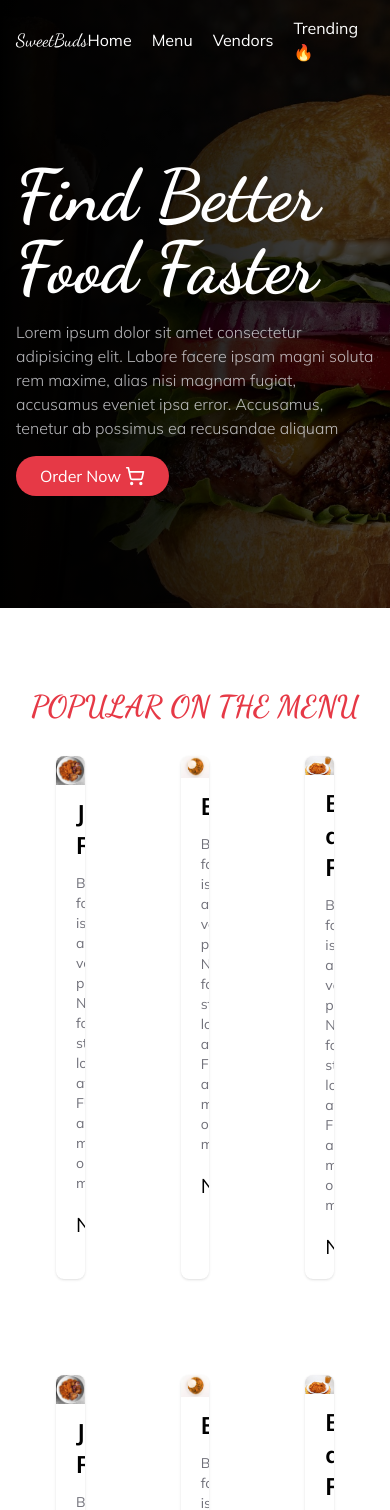
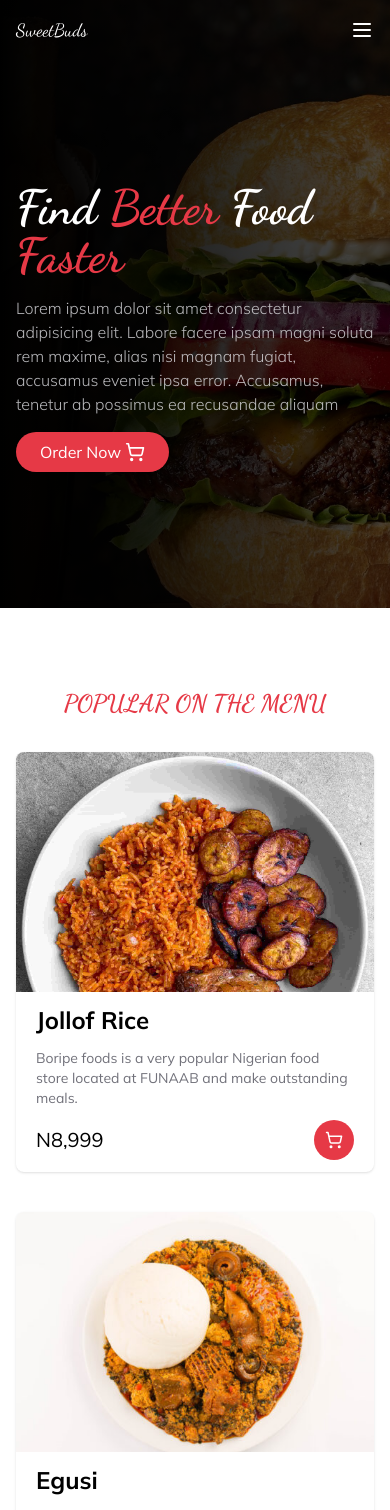
Before and after one commit to benjaminnkem/stud-buy, a Next.js app: page / in a window 390 px wide. Shown: the top 1510 px of the page. Built offline with nearby package versions, Linux system fonts and the light colour scheme.

Commit message:
fix: navbar and home responsiveness

```diff
--- a/components/Layout/Footer/index.tsx
+++ b/components/Layout/Footer/index.tsx
@@ -4,9 +4,9 @@ import Link from "next/link";
 const Footer = () => {
   return (
     <footer className="bg-deepRed text-gray-100 py-8">
-      <div className="container mx-auto flex justify-between items-center">
+      <div className="container mx-auto flex md:flow-row flex-col md:justify-between justify-center text-center items-center flex-wrap gap-4 md:gap-0">
         <div>
-          <Link href={"/"} className={`${dancingScript.className} text-lg`}>
+          <Link href={"/"} className={`${dancingScript.className} text-lg font-bold`}>
             SweetBuds
           </Link>
         </div>
--- a/components/Layout/Navbar/index.tsx
+++ b/components/Layout/Navbar/index.tsx
@@ -2,7 +2,7 @@
 
 import { dancingScript } from "@/lib/utils/fonts";
 import Link from "next/link";
-import { Group, Search, ShoppingCart, User } from "lucide-react";
+import { Group, Menu, Search, ShoppingCart, User } from "lucide-react";
 import { useEffect, useRef, useState } from "react";
 import { navLinks } from "@/lib/store/navbar";
 
@@ -55,7 +55,7 @@ const Navbar = () => {
             </Link>
           </div>
 
-          <div className="flex items-center gap-10">
+          <div className="md:flex hidden items-center gap-10">
             <ul className="flex items-center space-x-5">
               {navLinks.map((link, id) => (
                 <li key={id}>
@@ -78,6 +78,8 @@ const Navbar = () => {
               </div>
             </div>
           </div>
+
+          <Menu className="md:hidden" />
         </div>
       </nav>
     </>
--- a/components/UI/Home/about.tsx
+++ b/components/UI/Home/about.tsx
@@ -2,8 +2,8 @@ import { dancingScript } from "@/lib/utils/fonts";
 
 const About = () => {
   return (
-    <section className="container mt-[12rem]">
-      <div className="grid grid-cols-2 gap-10">
+    <section className="container md:mt-[12rem] mt-[5rem]">
+      <div className="grid md:grid-cols-2 gap-10">
         <div className="space-y-6">
           <h3 className={`text-deepRed font-extrabold uppercase text-3xl ${dancingScript.className}`}>About Us</h3>
           <div className="space-y-4 text-zinc-500">
--- a/components/UI/Home/hero.tsx
+++ b/components/UI/Home/hero.tsx
@@ -40,7 +40,9 @@ const HomeHero = () => {
       <div className="absolute top-0 left-0 w-full h-full bg-gradient-to-r from-black to-black/70 text-white">
         <div className="w-full h-full flex items-center container mt-6">
           <div className="max-w-2xl space-y-4">
-            <h1 className={`${dancingScript.className} font-extrabold text-7xl`}>Find Better Food Faster</h1>
+            <h1 className={`${dancingScript.className} font-extrabold md:text-7xl sm:text-6xl text-5xl`}>
+              Find <span className="text-deepRed">Better</span> Food <span className="text-deepRed">Faster</span>
+            </h1>
             <p className="text-zinc-200/80 font-light">
               Lorem ipsum dolor sit amet consectetur adipisicing elit. Labore facere ipsam magni soluta rem maxime,
               alias nisi magnam fugiat, accusamus eveniet ipsa error. Accusamus, tenetur ab possimus ea recusandae
--- a/components/UI/Home/popular-menu.tsx
+++ b/components/UI/Home/popular-menu.tsx
@@ -6,10 +6,12 @@ import { ChevronRight, Star, ShoppingCart } from "lucide-react";
 const PopularMenu = () => {
   return (
     <section className="container">
-      <h3 className={`text-deepRed ${dancingScript.className} font-extrabold text-center uppercase text-3xl`}>
+      <h3
+        className={`text-deepRed ${dancingScript.className} font-extrabold text-center uppercase md:text-3xl text-2xl`}
+      >
         Popular on the Menu
       </h3>
-      <div className="mt-8 grid grid-cols-3 gap-24 px-10">
+      <div className="mt-8 grid md:grid-cols-3 sm:grid-cols-2 lg:gap-24 md:gap-12 sm:gap-12 gap-10 md:px-10">
         {[...foods, ...foods].map((food, id) => (
           <div key={id} className="rounded-lg hover:shadow-2xl shadow relative overflow-hidden duration-300">
             <div className="max-h-[15rem] overflow-hidden">
--- a/components/UI/Home/review.tsx
+++ b/components/UI/Home/review.tsx
@@ -3,7 +3,7 @@ import { dancingScript } from "@/lib/utils/fonts";
 const Review = () => {
   return (
     <section className="container mt-[12rem]">
-      <h3 className={`${dancingScript.className} font-extrabold text-center uppercase text-3xl`}>
+      <h3 className={`${dancingScript.className} font-extrabold text-center uppercase md:text-3xl text-2xl`}>
         What People <span className="text-deepRed">Say</span>
       </h3>
     </section>
--- a/components/UI/Home/vendors.tsx
+++ b/components/UI/Home/vendors.tsx
@@ -10,7 +10,9 @@ const Vendors = () => {
 
   return (
     <section className="container mt-[8rem] space-y-6">
-      <h3 className={`text-deepRed ${dancingScript.className} font-extrabold text-center uppercase text-3xl`}>
+      <h3
+        className={`text-deepRed ${dancingScript.className} font-extrabold text-center uppercase md:text-3xl text-2xl`}
+      >
         Popular Vendors
       </h3>
       <div className="fade-effect relative">
--- a/public/globals.css
+++ b/public/globals.css
@@ -27,6 +27,7 @@ body {
   color: rgb(var(--foreground-rgb));
   background: rgb(var(--background));
   transition: color 0.3s, background-color 0.3s;
+  overflow-x: hidden;
   /* user-select: none; */
 }
 
@@ -61,3 +62,10 @@ body {
   background: linear-gradient(to left, #fff 10%, #ffffff00);
   z-index: 10;
 }
+
+@media screen and (max-width: 768px) {
+  .fade-effect::before,
+  .fade-effect::after {
+    opacity: 0;
+  }
+}
```
